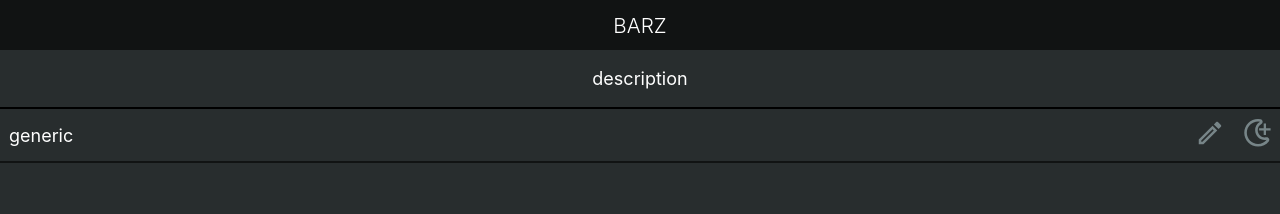
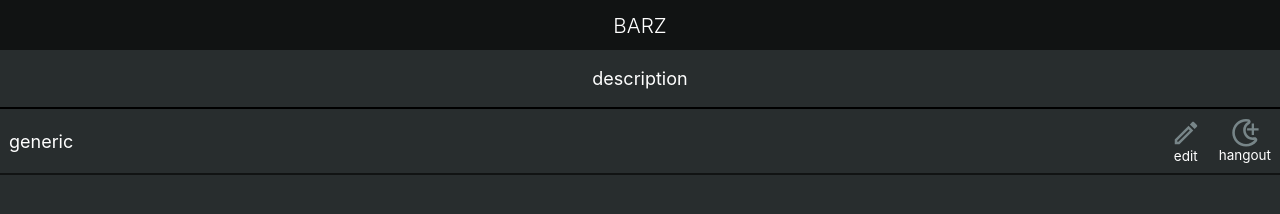
Before and after one commit to Hiswe/foo-barz, a Vue app: page /#/ in a window 1280 px wide. Shown: the top 214 px of the page. Built offline with nearby package versions, Linux system fonts and the light colour scheme; what vue-clipboard2, vue-notification would draw is missing.

Commit message:
BARZ – more explicit actions - close #4

```diff
--- a/src/views/Barz.vue
+++ b/src/views/Barz.vue
@@ -37,7 +37,9 @@ export default {
 <i18n>
 {
   "en": {
-    "description": "a simple app to compute a bar's bill"
+    "description": "a simple app to compute a bar's bill",
+    "edit": "edit",
+    "hangout": "go"
   }
 }
 </i18n>
@@ -57,10 +59,14 @@ foobarz-main-content(page="barz" title="Barz" noPadding)
       //- ): foobarz-icon(name="delete-forever" :scale="1.25")
       router-link.barz__action.barz__action--edit(
         :to="`/barz/${bar.id}`"
-      ): foobarz-icon(name="edit" :scale="1.25")
+      )
+        foobarz-icon.barz__action-icon(name="edit" :scale="1.25")
+        span.barz__action-label {{ $t(`edit`) }}
       .barz__action.barz__action--new-night(
         @click="newNight(bar.id)"
-      ): foobarz-icon(name="new-night" :scale="1.15")
+      )
+        foobarz-icon.barz__action-icon(name="new-night" :scale="1.15")
+        span.barz__action-label {{ $t(`hangout`) }}
   foobarz-button(@click="newBar" fab)
     foobarz-icon(name="add" :scale="1.5")
 </template>
@@ -86,8 +92,21 @@ foobarz-main-content(page="barz" title="Barz" noPadding)
   }
   &__action {
     margin-left: 1rem;
+    display: flex;
+    flex-direction: column;
+    align-items: center;
+    color: currentColor;
+    text-decoration: none;
+
     &--remove .icon {
       fill: red;
+    }
+
+    &-icon {
+    }
+
+    &-label {
+      font-size: 0.75rem;
     }
   }
 }
```
